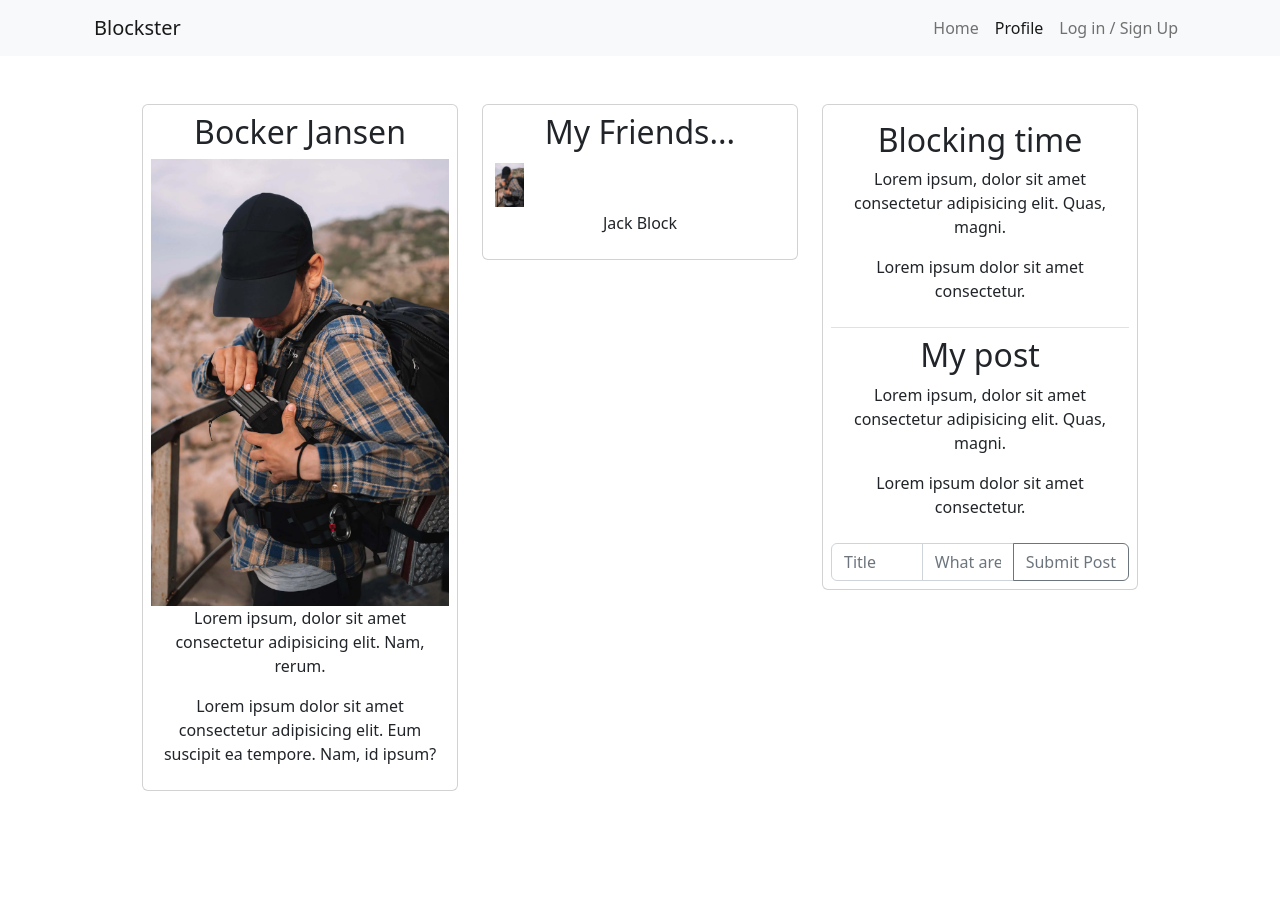
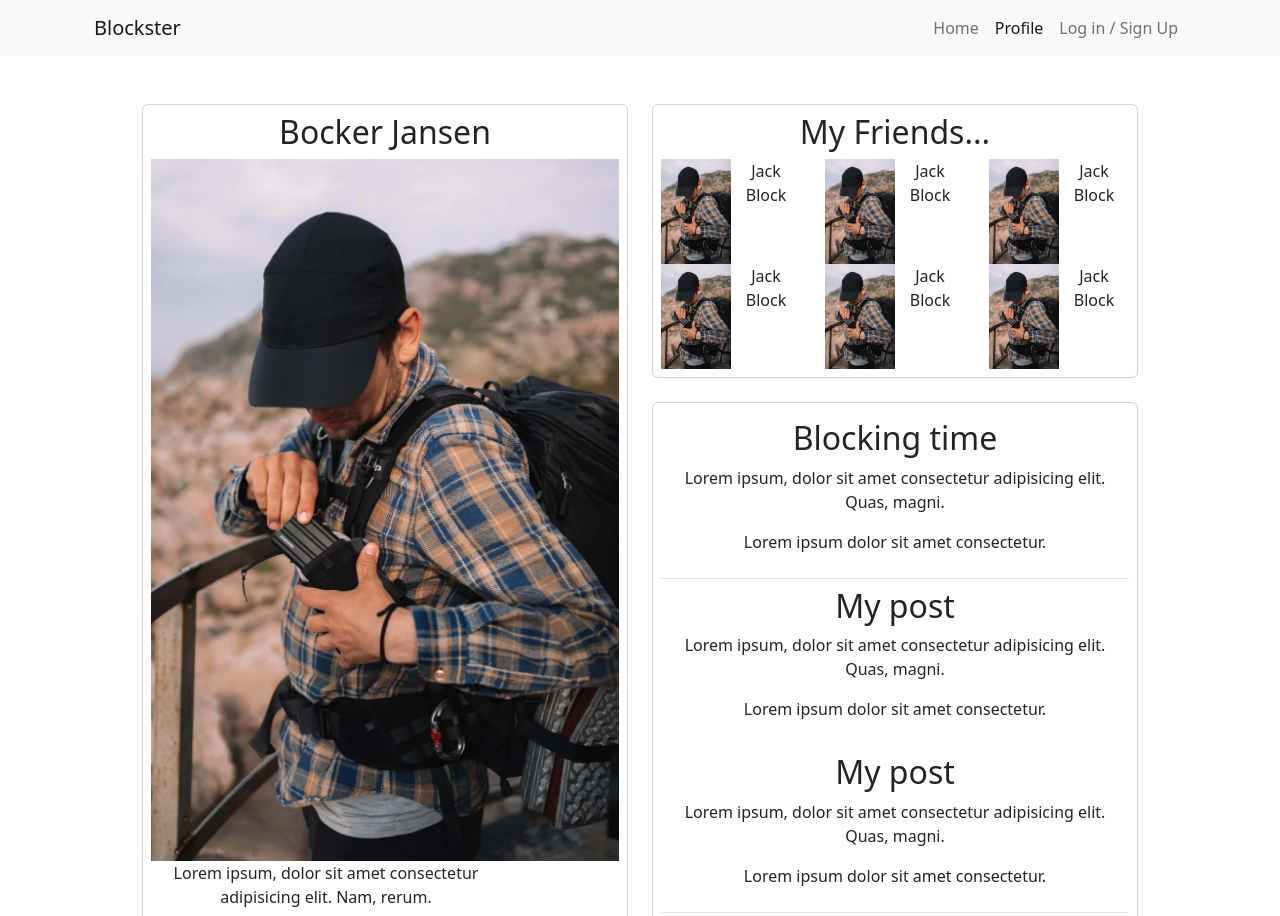
Before and after one commit to Lysaker-git/cssFrameworksCA-Noroff, a website: page profile.html in a window 1280 px wide. Shown: the top 916 px of the page. Before the commit the page ends 855 px from the top, so only its background shows below. Drawn offline with nearby package versions, Linux system fonts and the light colour scheme.

Commit message:
profile.html update

```diff
--- a/profile.html
+++ b/profile.html
@@ -36,8 +36,8 @@
     </header>
     <main class="container">
       <div class="container text-center">
-        <div class="row row-cols-1 row-cols-sm-2 row-cols-md-3 p-5">
-          <div class="col mb-3">
+        <div class="row row-cols-1 row-cols-sm-2 row-cols-md-2 p-5">
+          <div class="col">
               <div class="card p-2">
                   <h2 class="title">Bocker Jansen</h2>
                   <img class="img-fluid" src="assets/post-2-feature copy.webp" alt="">
@@ -48,14 +48,34 @@
           <div class="col mb-3">
             <div class="card p-2">
               <h2 class="title">My Friends...</h2>
-                <div class="d-flex m-1">
-                  <img class="img-fluid" style="max-width: 10%;" src="assets/post-2-feature copy.webp" alt="">
+              <div class="row row-cols-md-3 row-cols-sm-2 row-cols-1">
+                <div class="col d-flex">
+                  <img class="img-fluid" style="max-width: 50%;" src="assets/post-2-feature copy.webp" alt="">
+                  <p>Jack Block</p>
                 </div>
+                <div class="col d-flex">
+                  <img class="img-fluid" style="max-width: 50%;" src="assets/post-2-feature copy.webp" alt="">
+                  <p>Jack Block</p>
+                </div>
+                <div class="col d-flex">
+                  <img class="img-fluid" style="max-width: 50%;" src="assets/post-2-feature copy.webp" alt="">
+                  <p>Jack Block</p>
+                </div>
+                <div class="col d-flex">
+                  <img class="img-fluid" style="max-width: 50%;" src="assets/post-2-feature copy.webp" alt="">
+                  <p>Jack Block</p>
+                </div>
+                <div class="col d-flex">
+                  <img class="img-fluid" style="max-width: 50%;" src="assets/post-2-feature copy.webp" alt="">
+                  <p>Jack Block</p>
+                </div>
+                <div class="col d-flex">
+                  <img class="img-fluid" style="max-width: 50%;" src="assets/post-2-feature copy.webp" alt="">
                   <p>Jack Block</p>
                 </div>
               </div>
-          <div class="col mb-3">
-            <div class="card p-2">
+            </div>
+            <div class="card p-2 mt-4">
               <div class="col border-bottom">
                 <div class="p-2">
                   <h2 class="title">Blocking time</h2>
@@ -63,7 +83,17 @@
                   <p>Lorem ipsum dolor sit amet consectetur.</p>
                 </div>
               </div>
-              <div class="col">
+              <div class="col border-bottom">
+                <div class="p-2">
+                  <h2 class="title">My post</h2>
+                  <p>Lorem ipsum, dolor sit amet consectetur adipisicing elit. Quas, magni.</p>
+                  <p>Lorem ipsum dolor sit amet consectetur.</p>
+                </div>
+                <div class="p-2 border-bottom">
+                  <h2 class="title">My post</h2>
+                  <p>Lorem ipsum, dolor sit amet consectetur adipisicing elit. Quas, magni.</p>
+                  <p>Lorem ipsum dolor sit amet consectetur.</p>
+                </div>
                 <div class="p-2">
                   <h2 class="title">My post</h2>
                   <p>Lorem ipsum, dolor sit amet consectetur adipisicing elit. Quas, magni.</p>
@@ -77,6 +107,9 @@
               </div>
             </div>
           </div>
+          <div class="col mb-3">
+
+          </div>
         </div>
       </div>
     </main>
```
Lines whose indentation alone changed are shown as unchanged.
